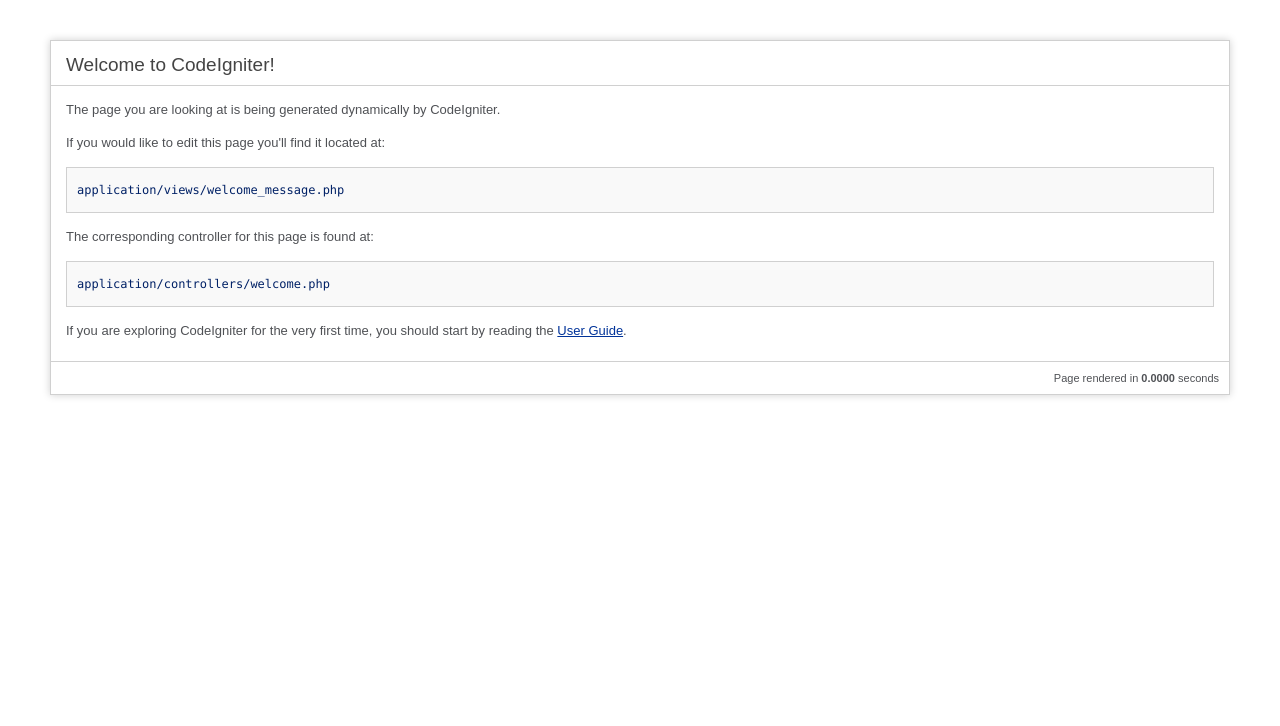
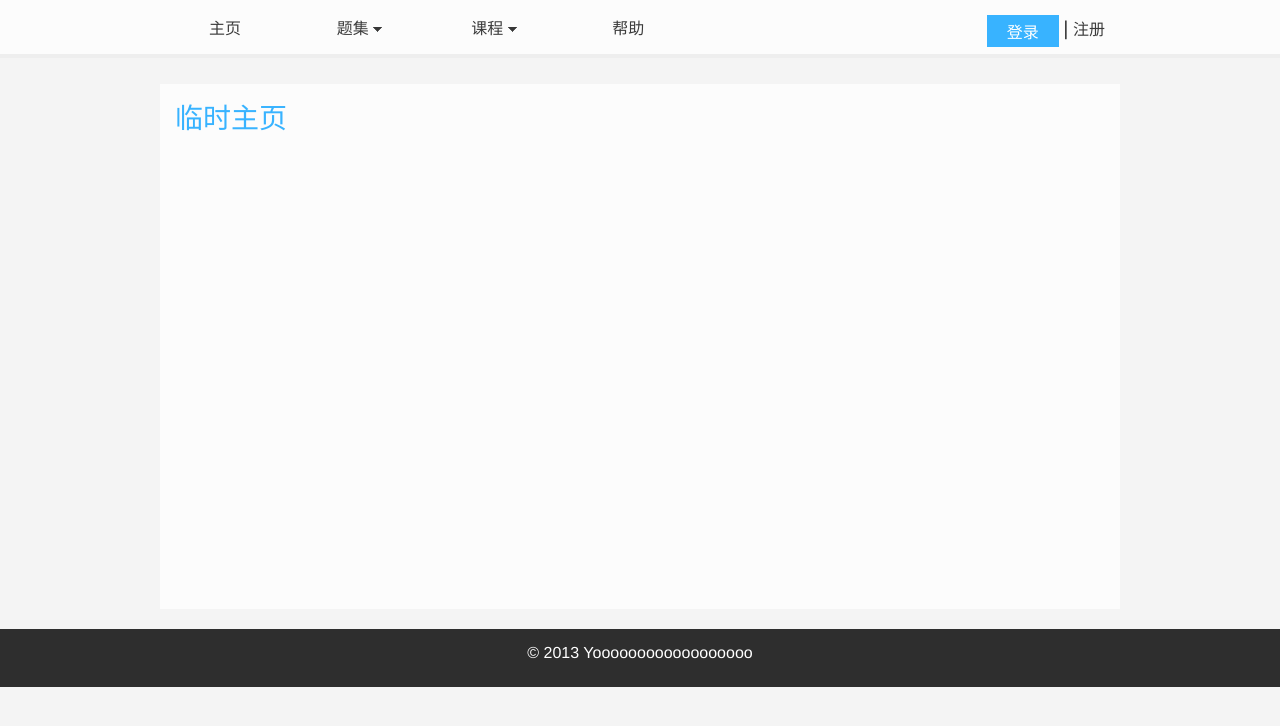
Before and after one commit to slixurd/oj, a CodeIgniter app: page /scutoj/ in a window 1280 px wide. Shown: the top 726 px of the page. Run offline with CodeIgniter, Linux system fonts and the light colour scheme.

Commit message:
修复注册页面,增加临时主页

```diff
--- a/application/controllers/welcome.php
+++ b/application/controllers/welcome.php
@@ -17,9 +17,22 @@ class Welcome extends CI_Controller {
 	 * map to /index.php/welcome/<method_name>
 	 * @see http://codeigniter.com/user_guide/general/urls.html
 	 */
+
+	public function __construct()
+	{
+	    parent::__construct();
+	    $this->load->model('oj_model');
+	    $this->load->library('user_help');
+	    $this->load->helper('url');
+	}
+
+
 	public function index()
 	{
-		$this->load->view('welcome_message');
+		$data['page_title']='SCUTOJ';
+		$this->load->view('common/header',$data);
+		$this->load->view('tmp_home');
+		$this->load->view('common/footer');
 	}
 }
 
--- a/application/views/common/header.php
+++ b/application/views/common/header.php
@@ -31,19 +31,19 @@
 				</div>
 			</div>
 			<div style="font-size:20px;">|</div>
-			<div><a href="">注册</a></div>
+			<div><a href="<?php echo site_url("user/register"); ?>">注册</a></div>
 		</div>
 		<ul class="main-nav">
-			<li><a href="">主页</a></li>
+			<li><a href="<?php echo site_url("/"); ?>">主页</a></li>
 
 			<li>
-				<a href="">
+				<a href="<?php echo site_url("problem/index"); ?>">
 					<span>题集</span>
 					<img src="/scutoj/assets/img/list_button.png">
 				</a>
 				<ul class="sub-nav">
-					<li><a href="">课程</a></li>
-					<li><a href="">比赛</a></li>
+					<li><a href="<?php echo site_url("problem/index"); ?>">题目</a></li>
+					<li><a href="<?php echo site_url("contest/index"); ?>">比赛</a></li>
 					<li><a href="">全部</a></li>
 				</ul>
 			</li>
--- /dev/null
+++ b/application/views/tmp_home.php
@@ -0,0 +1,11 @@
+<div class="wrapper">
+	<div class="container">
+		<div class="sub-header">
+			<h3>临时主页</h3>
+		</div>
+		<div style="height:440px;">
+
+
+		</div>
+	</div>
+</div>
```
Also changed, not shown: application/controllers/user.php (+7 -1 lines).
